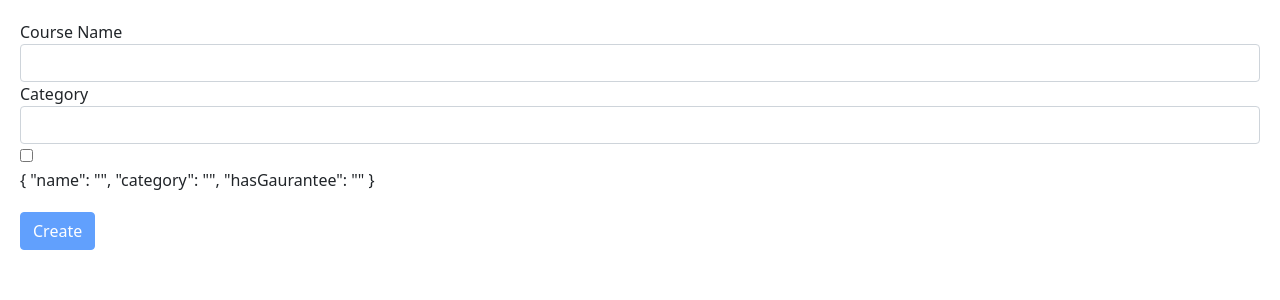
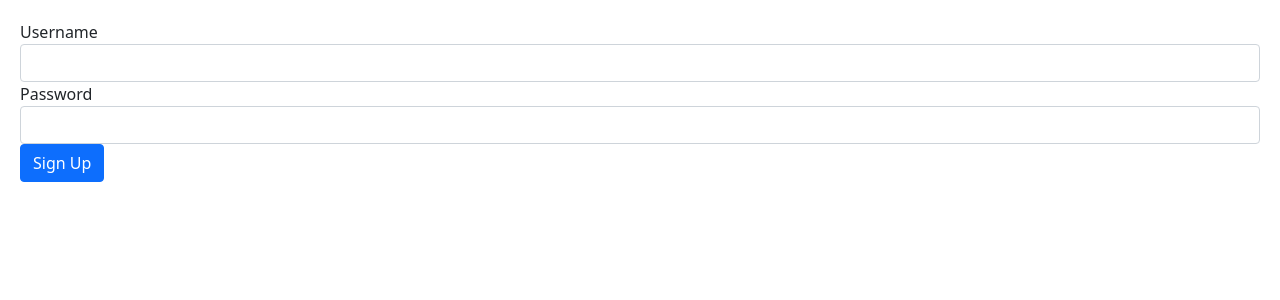
Before and after one commit to ajisrael/mosh-angular, an Angular app in the folder hello-world/: page / in a window 1280 px wide. Shown: the top 300 px of the page. Built offline with nearby package versions, Linux system fonts and the light colour scheme.

Commit message:
reactive forms up to validation

```diff
--- a/hello-world/src/app/app.component.html
+++ b/hello-world/src/app/app.component.html
@@ -1 +1 @@
-<course-form></course-form>
+<signup-form></signup-form>
--- a/hello-world/src/app/app.module.ts
+++ b/hello-world/src/app/app.module.ts
@@ -6,7 +6,7 @@
 import { CoursesComponent } from './courses.component';
 import { CourseComponent } from './course/course.component';
 import { CoursesService } from './courses.service';
-import { FormsModule } from '@angular/forms';
+import { FormsModule, ReactiveFormsModule } from '@angular/forms';
 import { SummaryPipe } from './summary.pipe';
 import { FavoriteComponent } from './favorite/favorite.component';
 import { CardComponent } from './card/card.component';
@@ -15,6 +15,7 @@
 import { ZippyComponent } from './zippy/zippy.component';
 import { ContactFormComponent } from './contact-form/contact-form.component';
 import { CourseFormComponent } from './course-form/course-form.component';
+import { SignupFormComponent } from './signup-form/signup-form.component';
 
 @NgModule({
   declarations: [
@@ -29,8 +30,9 @@
     ZippyComponent,
     ContactFormComponent,
     CourseFormComponent,
+    SignupFormComponent,
   ],
-  imports: [BrowserModule, AppRoutingModule, FormsModule],
+  imports: [BrowserModule, AppRoutingModule, FormsModule, ReactiveFormsModule],
   providers: [CoursesService],
   bootstrap: [AppComponent],
 })
--- /dev/null
+++ b/hello-world/src/app/signup-form/signup-form.component.html
@@ -0,0 +1,27 @@
+<form [formGroup]="form">
+  <div class="form-group">
+    <label for="username">Username</label>
+    <input
+      formControlName="username"
+      id="username"
+      type="text"
+      class="form-control"
+    />
+    <div
+      *ngIf="username?.touched && username?.invalid"
+      class="alert alert-danger"
+    >
+      Username is required
+    </div>
+  </div>
+  <div class="form-group">
+    <label for="password">Password</label>
+    <input
+      formControlName="password"
+      id="password"
+      type="text"
+      class="form-control"
+    />
+  </div>
+  <button class="btn btn-primary" type="submit">Sign Up</button>
+</form>
--- /dev/null
+++ b/hello-world/src/app/signup-form/signup-form.component.ts
@@ -0,0 +1,18 @@
+import { Component } from '@angular/core';
+import { FormGroup, FormControl, Validators } from '@angular/forms';
+
+@Component({
+  selector: 'signup-form',
+  templateUrl: './signup-form.component.html',
+  styleUrls: ['./signup-form.component.css'],
+})
+export class SignupFormComponent {
+  form = new FormGroup({
+    username: new FormControl('', Validators.required),
+    password: new FormControl('', Validators.required),
+  });
+
+  get username() {
+    return this.form.get('username');
+  }
+}
```
Also changed, not shown: hello-world/src/app/signup-form/signup-form.component.css (added), 1 other file (tests, documents, lock files or other folders).
